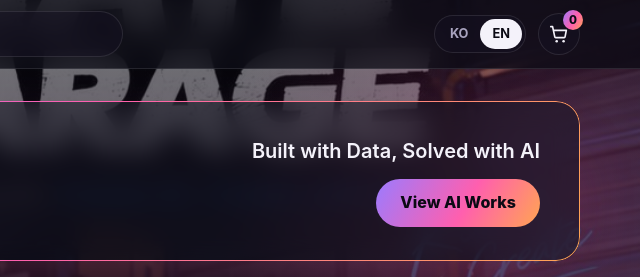
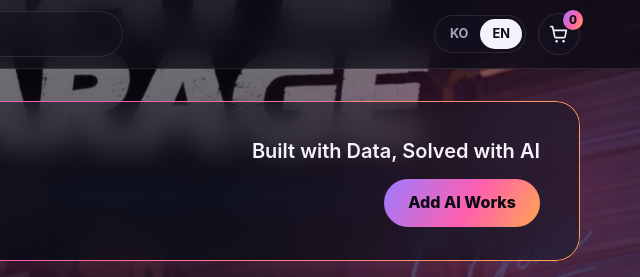
Before and after one commit to kreateaigarage/kreateaigarage.github.io, a plain HTML site: page index.html in a window 1280 px wide. Shown: the top 277 px of the page, 640-1280 px from the left. Drawn offline with Linux system fonts and the light colour scheme; a web font is replaced by a local one.

Commit message:
배너 버튼을 [AI Works 담기]로 변경, 맺음말 문구 수정
Co-Authored-By: Claude Opus 5.5 <noreply@anthropic.com>

```diff
--- a/css/style.css
+++ b/css/style.css
@@ -246,6 +246,7 @@ button {
 .button-primary {
   display: inline-block;
   padding: 11px 24px;
+  border: 0;
   border-radius: 999px;
   background: var(--grad);
   color: var(--bg);
--- a/index.html
+++ b/index.html
@@ -54,7 +54,8 @@
       </div>
       <div class="banner-pitch">
         <p class="banner-tagline" data-i18n="bannerTagline">Data로 만들고, AI로 해결합니다</p>
-        <a class="button-primary" href="#product-list" data-i18n="bannerButton">AI Works 보기</a>
+        <!-- 누르면 AI Works를 장바구니에 담기 (다시 누르면 빼기). 글자는 js/app.js가 채움 -->
+        <button type="button" class="button-primary" id="banner-add" aria-pressed="false">AI Works 담기</button>
       </div>
     </section>
 
--- a/js/app.js
+++ b/js/app.js
@@ -7,6 +7,7 @@ const LANG_KEY = "kreateaigarage-lang";
 let LANG = loadLang(); // 지금 화면 언어: "ko" 또는 "en"
 
 const shopEl = document.getElementById("shop");
+const bannerAddButton = document.getElementById("banner-add");
 const tabsEl = document.getElementById("category-tabs");
 const listEl = document.getElementById("product-list");
 const cartOpenButton = document.getElementById("cart-open");
@@ -200,6 +201,11 @@ function renderCart() {
   addAllButton.setAttribute("aria-pressed", allAdded);
   addAllButton.textContent = allAdded ? t("allAdded") : t("addAll");
 
+  // 배너의 [AI Works 담기] ↔ [AI Works 담김 ✓]
+  const bannerAdded = cart.includes("ai-works");
+  bannerAddButton.setAttribute("aria-pressed", bannerAdded);
+  bannerAddButton.textContent = bannerAdded ? t("bannerAdded") : t("bannerAdd");
+
   if (count === 0) {
     cartItemsEl.innerHTML = `
       <div class="cart-empty">
@@ -378,6 +384,9 @@ toastOpenCartButton.addEventListener("click", openCart);
 cartBuyButton.addEventListener("click", buy);
 continueShoppingButton.addEventListener("click", goShop);
 
+// 배너의 [AI Works 담기]: 카드의 담기 버튼과 같은 동작
+bannerAddButton.addEventListener("click", () => toggleCart("ai-works"));
+
 // [전체 담기] ↔ [모두 담김 ✓]
 addAllButton.addEventListener("click", () => {
   if (cart.length === PRODUCTS.length) clearAll();
--- a/js/data.js
+++ b/js/data.js
@@ -184,7 +184,8 @@ const UI_TEXT = {
     bannerName: "임태훈",
     bannerNameSub: "TAEHOUN LIM",
     bannerTagline: "Data로 만들고, AI로 해결합니다",
-    bannerButton: "AI Works 보기",
+    bannerAdd: "AI Works 담기",
+    bannerAdded: "AI Works 담김 ✓",
     tabsLabel: "카테고리",
     tabAll: "전체",
     addAll: "전체 담기",
@@ -210,7 +211,7 @@ const UI_TEXT = {
     orderTitle: "주문이 완료되었습니다",
     orderNumber: "주문번호 {no}",
     orderMeta: "상품 {n}개 · 결제금액 ₩0 · 즉시 열람",
-    orderFoot: "협업·스카우트 제안은 GitHub로 보내주세요.",
+    orderFoot: "협업 등 제안은 GitHub로 보내주세요.",
     continueShopping: "쇼핑 계속하기",
     sellerTitle: "판매자 정보",
     sellerLine: "판매자 임태훈 (Taehoun Lim) · 소재지 서울 · 문의",
@@ -224,7 +225,8 @@ const UI_TEXT = {
     bannerName: "Taehoun Lim",
     bannerNameSub: "임태훈",
     bannerTagline: "Built with Data, Solved with AI",
-    bannerButton: "View AI Works",
+    bannerAdd: "Add AI Works",
+    bannerAdded: "AI Works Added ✓",
     tabsLabel: "Categories",
     tabAll: "All",
     addAll: "Add All",
@@ -250,7 +252,7 @@ const UI_TEXT = {
     orderTitle: "Your order is complete",
     orderNumber: "Order No. {no}",
     orderMeta: "{n} item{s} · Total ₩0 · Instant access",
-    orderFoot: "For collaboration or recruiting inquiries, reach out on GitHub.",
+    orderFoot: "For collaboration or other inquiries, reach out on GitHub.",
     continueShopping: "Continue Shopping",
     sellerTitle: "Seller Information",
     sellerLine: "Seller: Taehoun Lim · Location: Seoul · Contact:",
```
